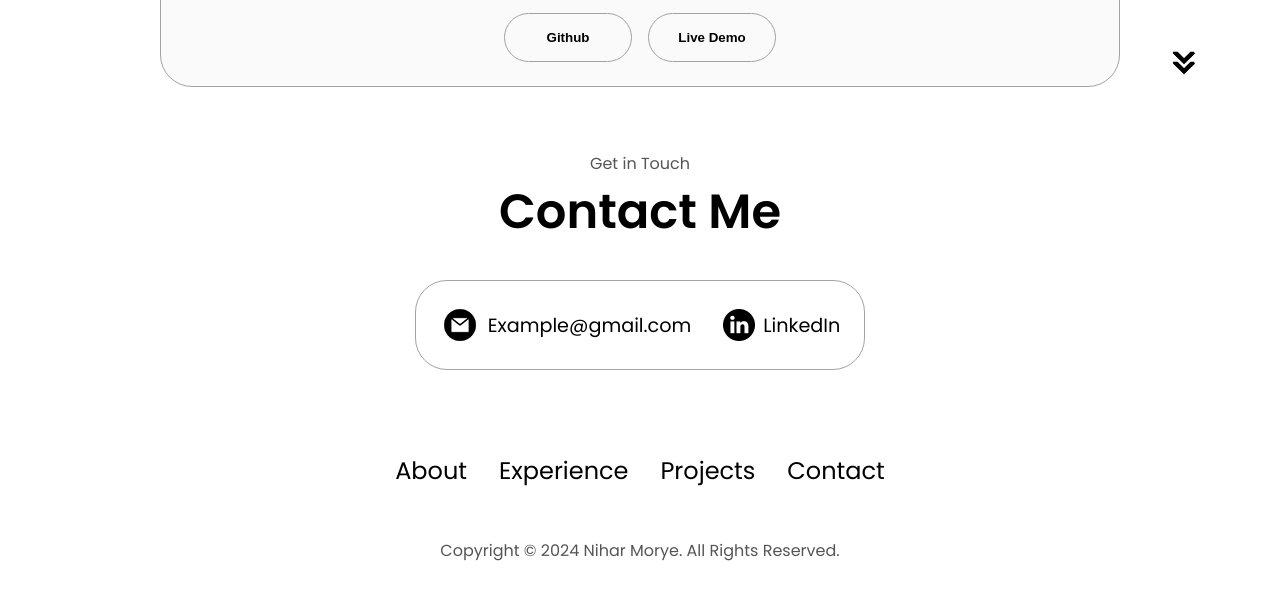
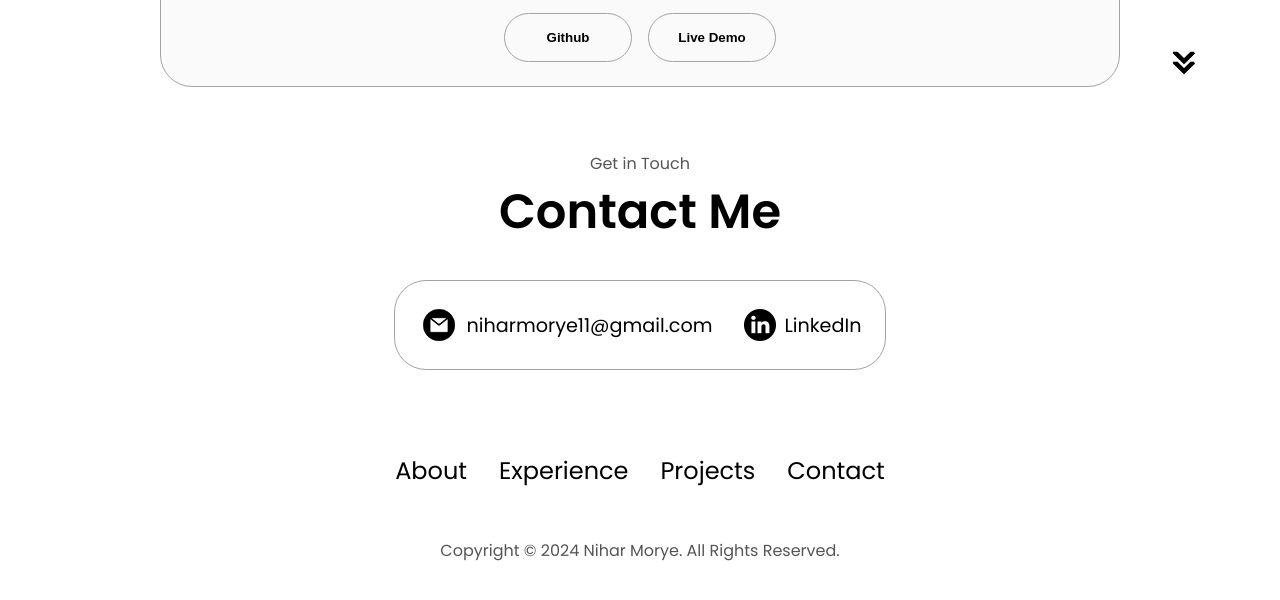
Before and after one commit to Nihar05032/Portfolio, a plain HTML site: page index.html in a window 1280 px wide. Shown: the part 3605-4205 px from the top of the page. Drawn offline with Linux system fonts and the light colour scheme.

Commit message:
Update index.html

```diff
--- a/index.html
+++ b/index.html
@@ -434,7 +434,7 @@
             alt="Email icon"
             class="icon contact-icon email-icon"
           />
-          <p><a href="mailto:niharmorye11@gmail.com">Example@gmail.com</a></p>
+          <p><a href="mailto:niharmorye11@gmail.com">niharmorye11@gmail.com</a></p>
         </div>
         <div class="contact-info-container">
           <img
```
